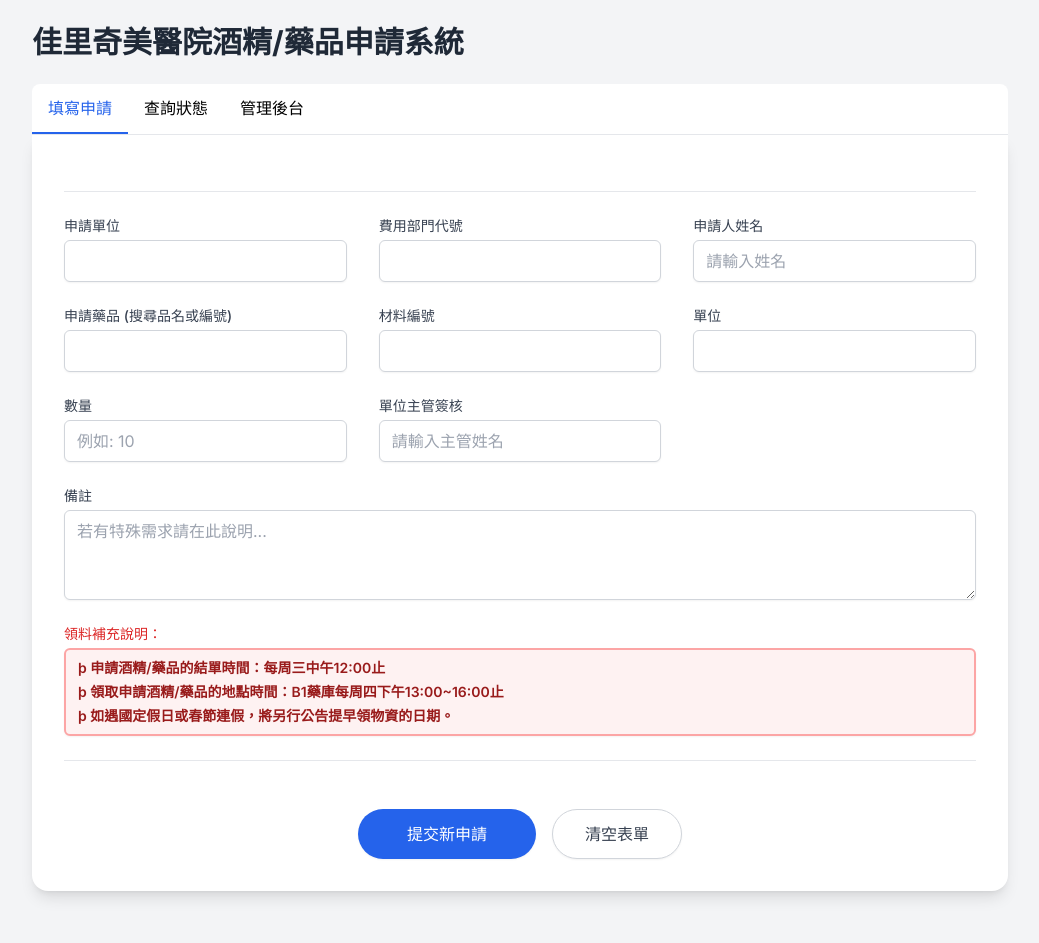
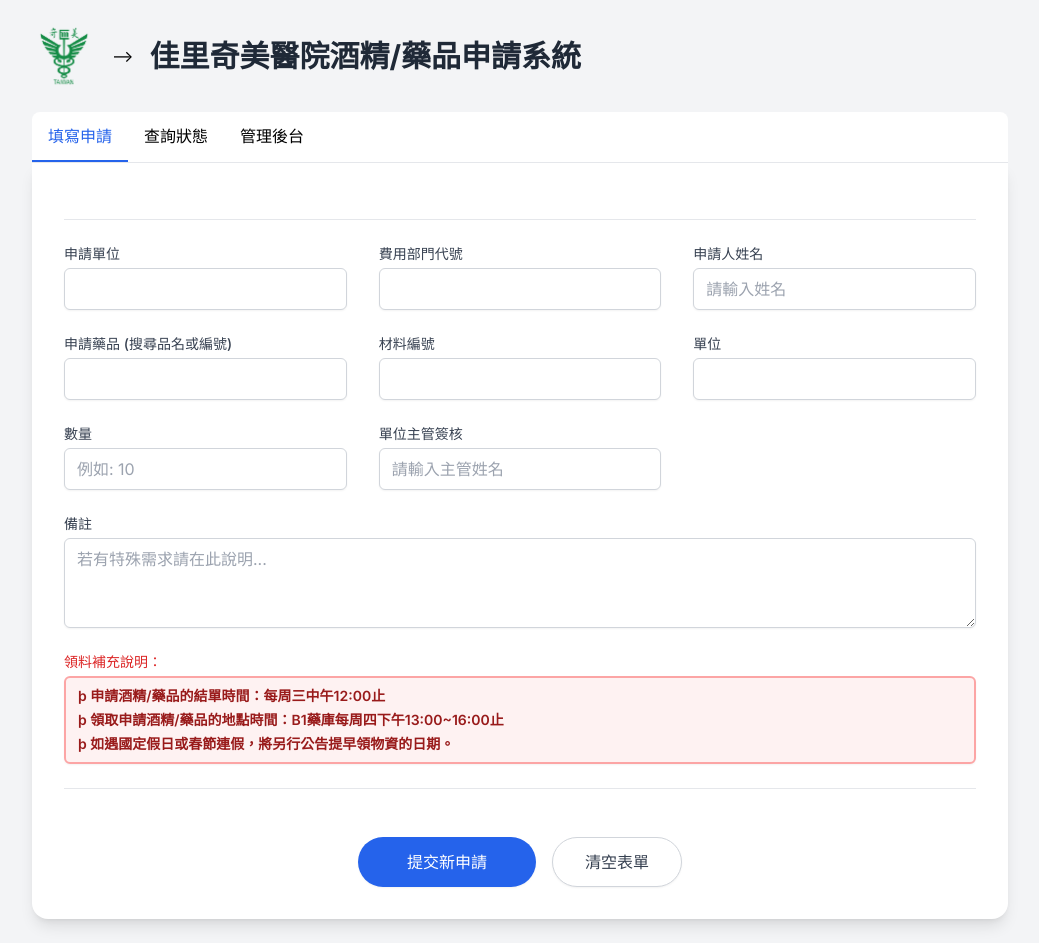
Before and after one commit to chimei3pc026049-ctrl/5500, a plain HTML site: page index.html in a window 1280 px wide. Shown: the whole page, without its empty margins (120-1159 px from the left). Before the commit the page ends 915 px from the top, so only its background shows below. Drawn offline with nearby package versions, Linux system fonts and the light colour scheme; no server answers.

Commit message:
Re-add logo image to index.html header
Restore logo image in header section.

```diff
--- a/index.html
+++ b/index.html
@@ -86,8 +86,7 @@
         <!-- Header -->
         <header class="flex justify-between items-center mb-6">
             <div class="flex items-center gap-4">
-                <!-- 暫時移除 logo.png，因為它不存在 -->
-                <!-- <img src="logo.png" alt="奇美醫院Logo" class="h-12 w-12 sm:h-16 sm:w-16 object-contain"> -->
+                <img src="logo.png" alt="奇美醫院Logo" class="h-12 w-12 sm:h-16 sm:w-16 object-contain"> -->
                 <h1 class="text-xl sm:text-3xl font-bold text-gray-800">佳里奇美醫院酒精/藥品申請系統</h1>
             </div>
         </header>
```
